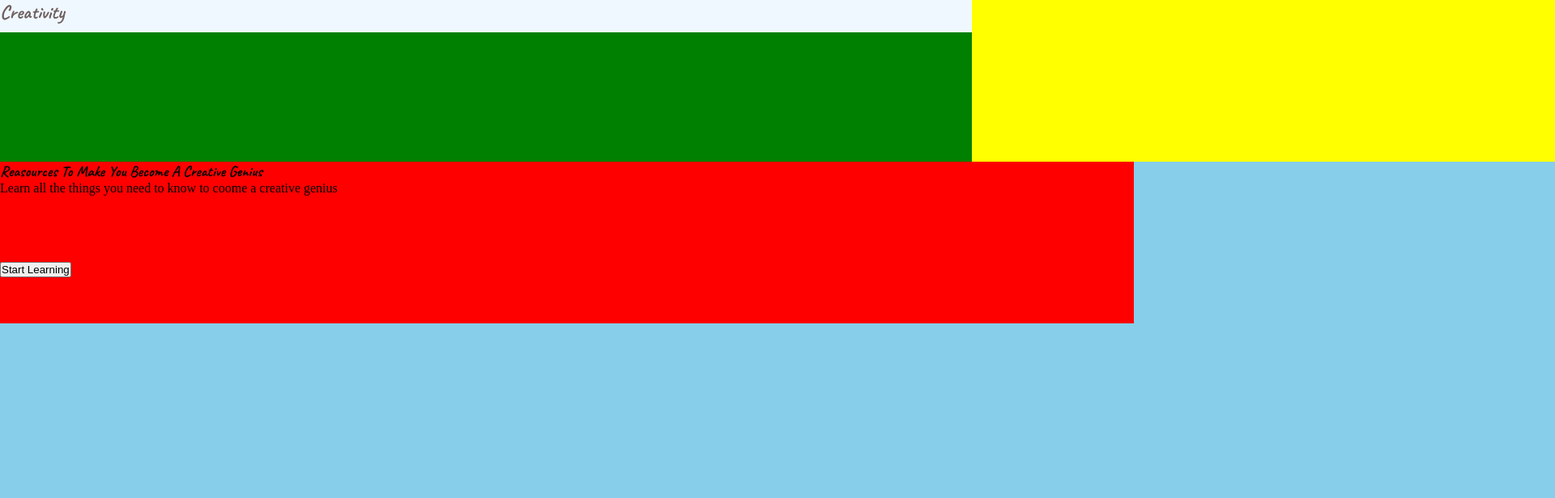
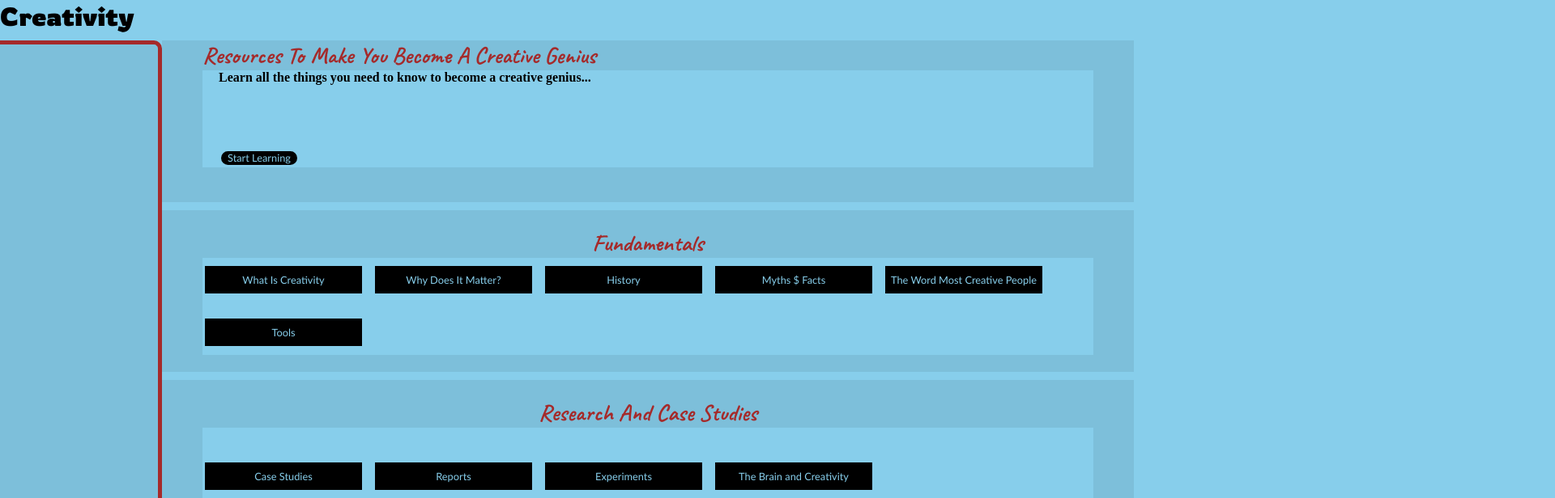
Before and after one commit to Iamhadeh/BetterMeApp-V1, a React (Vite) app: page /home/creativity in a window 1280 px wide. Shown: the top 616 px of the page at 81% size, 1920 px wide, since content can reach past the window. Built offline with nearby package versions, Linux system fonts and the light colour scheme.

Commit message:
created the creativity page

```diff
--- a/src/index.css
+++ b/src/index.css
@@ -16,12 +16,13 @@ h1 {
 }
 
 h2 {
-  font-weight: 20px;
-  color: rgb(110, 95, 95);
+  font-size: 2rem;
+  color: brown;
   font-family: "Caveat", system-ui;
+  font-weight: bolder;
 }
 
-header h3 {
+.welcomeH3 {
   font-family: "Caveat", system-ui;
   height: 50px;
 }
@@ -70,6 +71,8 @@ menu {
   padding: 0px;
 }
 
+
+
 .menuBtn {
   color: skyblue;
   border: 3px solid skyblue;
@@ -98,7 +101,18 @@ menu {
   width: 150px;
   border-radius: 20px;
   background-color: black;
+  border: 3px solid skyblue;
+}
 
+.skillBox > button:hover {
+  color: black;
+  font-weight: bolder;
+  height: 25px;
+  width: 150px;
+  border-radius: 20px;
+  background-color: skyblue;
+  border: 3px solid black;
+  cursor: pointer;
 }
 
 header {
@@ -121,7 +135,7 @@ header {
 
 .headerBox2 {
    border-radius: 50%;
-   background-color: black;
+   background-color: brown;
    display: flex;
    justify-content: center;
    align-items: center;
@@ -176,6 +190,17 @@ footer > h3 {
 }
 
 
+button {
+  color: skyblue;
+  border: 3px solid skyblue;
+  font-family: 'Trebuchet MS', 'Lucida Sans Unicode', 'Lucida Grande', 'Lucida Sans', Arial, sans-serif;
+  width: 100px;
+  height: 30px;
+  background-color: black;
+  border-radius: 25px;
+  font-size: 0.8rem;
+}
+
 .page {
   background-color: white;
 }
@@ -184,32 +209,141 @@ footer > h3 {
 /* styling for creativepage */
 
 .mainDiv {
-  height: 200px;
-  background-color: #008000;
+  height: 900px;
+  background-color: skyblue;
   width: 1400px;
   display: grid;
-  grid-template-columns: 1200px 1200px;
-  grid-template-rows: 40px, 200px 200px 200px;
-
+  grid-template-columns: 200px 1200px;
+  grid-template-rows: 40px, 200px 200px 200px 200px;
+  gap: 0px;
+  margin: 0px;
+  padding: 0px;
 }
 
 .titleBox {
-  background-color: aliceblue;
+  background-color: skyblue;
   height: 40px;
   width: 1400px;
-  display: grid;
-  grid-column: 1, 2;
-  grid-row: 1, 2;
+  grid-row-start: 1;
+  grid-row-end: 2;
+  grid-column-start: 1;
+  grid-column-end: 3;
 }
 
 .resources {
   height: 200px;
-  background-color: red;
-  width: 1400px;
+  padding-left: 50px;
+  background-color: rgb(14 13 13 / 0.08);
+  width: 1200px;
+  grid-row-start: 2;
+  grid-row-end: 3;
+  grid-column-start: 2;
+  grid-column-end: 3;
 }
 
 .sideBar {
-  height: 200px;
-  background-color: yellow;
+  height: 800px;
+  background-color: rgb(14 13 13 / 0.08);
+  grid-row-start: 2;
+  grid-row-end: 7;
+  grid-column-start: 1;
+  grid-column-end: 2;
+  border-right: 5px solid brown;
+  border-top: 5px solid brown;
+  border-bottom-right-radius: 10px;
+  border-top-right-radius: 10px;
+}
+
+.resCon {
+  height: 120px;
+  width: 1100px;
+  display: flex;
+  flex-direction: column;
+  gap: 10px;
+  padding-left: 20px;
+  background-color: skyblue;
 
 }
+
+p {
+  font-weight: bolder;
+}
+
+.resCon:hover{
+  border-top: 1px solid brown;
+  border-bottom: 1px solid brown;
+}
+
+.divBox1, .divBox2, .divBox3 {
+  height: 200px;
+  width: 1200px;
+  grid-column-start: 2;
+  grid-column-end: 3;
+  background-color: rgb(14 13 13 / 0.08);
+  display: flex;
+  flex-direction: column;
+  justify-content: center;
+  align-items: center;
+}
+
+.textFont {
+  text-align: start;
+  height: 100%;
+}
+
+.divBox1 {
+  grid-row-start: 3;
+  grid-row-end: 4;
+}
+/*
+.divBox1 .textFont, .divBox2 .textFont, .divBox3 .textFont {
+  font-family: 'Times New Roman', Times, serif;
+  font-weight: bolder;
+  margin: 0px;
+  padding: 0px;
+  height: 20px;
+  width: 150px;
+} */
+
+.divBox2 {
+  grid-row-start: 4;
+  grid-row-end: 5;
+}
+
+.divBox3 {
+  grid-row-end: 5;
+  grid-row-start: 6;
+}
+
+.container {
+  height: 120px;
+  width: 1100px;
+  display: flex;
+  flex-wrap: wrap;
+  gap: 10px;
+  align-items: center;
+  background-color: skyblue;
+  /* justify-content: center; */
+}
+
+.h3Font {
+  font-size: 1.8rem;
+  font-weight: bolder;
+  color: brown;
+}
+
+
+
+.BtnLearn {
+  width: 200px;
+  border-radius: 2px;
+  height: 40px;
+}
+
+.BtnLearn:hover {
+  font-weight: bolder;
+  border-radius: 5px;
+  background-color: brown;
+  border: 2px solid black;
+  cursor: pointer;
+}
--- a/src/routes/creativityPage.jsx
+++ b/src/routes/creativityPage.jsx
@@ -5,14 +5,49 @@ function Creativity () {
         <>
         <div className="mainDiv">
             <div className="titleBox">
-            <h2>Creativity</h2>
+            <h1>Creativity</h1>
             </div>
             <div className="sideBar"></div>
             <section className="resources">
-                <h3>Reasources To Make You Become A Creative Genius</h3>
-                <p>Learn all the things you need to know to coome a creative genius</p>
+            <h3 className="h3Font">Resources To Make You Become A Creative Genius</h3>
+                <div className="resCon">
+                <p className="textFont">Learn all the things you need to know to become a creative genius...</p>
                 <button>Start Learning</button>
+                </div>
             </section>
+            <div className="divBox1">
+                <h3 className="h3Font" >Fundamentals</h3>
+                <div className="container">
+                    <button className="BtnLearn">What Is Creativity</button>
+                    <button className="BtnLearn">Why Does It Matter?</button>
+                    <button className="BtnLearn">History</button>
+                    <button className="BtnLearn">Myths $ Facts</button>
+                    <button className="BtnLearn">The Word Most Creative People</button>
+                    <button className="BtnLearn">Tools </button>
+                </div>
+            </div>
+            <div className="divBox2">
+            <h3 className="h3Font" >Research And Case Studies</h3>
+                <div className="container">
+                    <button className="BtnLearn">Case Studies</button>
+                    <button className="BtnLearn">Reports</button>
+                    <button className="BtnLearn">Experiments</button>
+                    <button className="BtnLearn">The Brain and Creativity</button>
+                </div>
+            </div>
+            <div className="divBox3">
+                {/* how to  container  */}
+                <h3 className="h3Font" >How To</h3>
+                <div className="container">
+                    <button className="BtnLearn">Staying Curios</button>
+                    <button className="BtnLearn">Mapping</button>
+                    <button className="BtnLearn">Problem-Solving</button>
+                    <button className="BtnLearn">Creative Habits</button>
+                    <button className="BtnLearn">Essays</button>
+                    <button className="BtnLearn">Sources of Creativity</button>
+                    <button className="BtnLearn">Creative Projects</button>
+                </div>
+            </div>
         </div>
         </>
     )
--- a/src/routes/root.jsx
+++ b/src/routes/root.jsx
@@ -17,7 +17,7 @@ function Root () {
         </menu>
        <header>
         <div className="headerBox1">
-        <h3>Welcome,</h3>
+        <h3 className="welcomeH3">Welcome,</h3>
         <h1 className="mainH1"> Become A Better Individual</h1>
        <h2>One Activity At A Time</h2>
        <p>To become the top one percent in your field, you have to master a couple of soft skills. Start your journey to become a betteer person today</p>
@@ -26,7 +26,7 @@ function Root () {
        </header>
 
        <div className="skillBox">
-        <button className="creativity"> <Link to={'home/creativity'}>CREATIVITY</Link> </button>
+        <button className="creativity"> <Link to={'home/creativity'}> CREATIVITY</Link> </button>
         <button className="creativity">SALES</button>
         <button className="creativity">DECISON-MAKING</button>
        </div>
```
